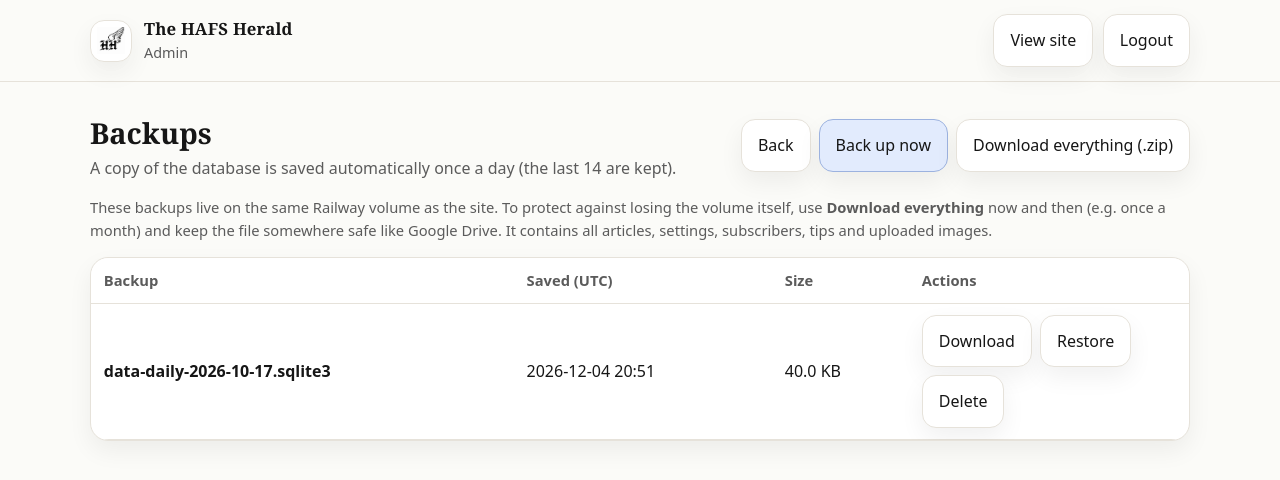
After one commit to HAFS-Herald/hafs-herald-website, a Flask app: page /admin/backups in a window 1280 px wide. The commit adds this page. Shown: the top 480 px of the page. Run offline with Flask 3, Linux system fonts and the light colour scheme; the visitor is signed in with stand-in values (Sample User, id 1).

Commit message:
Add drafts, automatic backups and spam protection
- Articles have a Draft/Published status; only published ones are served
  by /api/content. Existing articles migrate as published, new ones start
  as drafts. Admin gets a status column and a Preview page.
- Daily SQLite backup to DATA_DIR/backups on the first request of the day
  (last 14 kept), plus an admin Backups page with back up now, download,
  restore (snapshots current state first) and a full .zip with uploads.
- Tip and subscribe endpoints get a honeypot field, a per-visitor limit
  of 5/hour (keyed hash of the IP, purged after 24h) and length caps.
  The frontend shows the server's error message.

Co-Authored-By: Claude Opus 5.5 <noreply@anthropic.com>
Claude-Session: https://claude.ai/code/session_01AbDYsJ4sqw7cdhxn2HaNa4

```diff
--- a/backend/app.py
+++ b/backend/app.py
@@ -1,25 +1,33 @@
 # app.py — The HAFS Herald CMS (Flask + SQLite)
 from __future__ import annotations
 
+import hashlib
+import hmac
 import json
 import os
 import re
 import secrets
 import sqlite3
-from datetime import datetime, timezone
+import tempfile
+import time
+import zipfile
+from datetime import datetime, timedelta, timezone
 from pathlib import Path
 from typing import Any, Dict, Optional
 
 from flask_cors import CORS
+from werkzeug.middleware.proxy_fix import ProxyFix
 
 from flask import (
     Flask,
     abort,
+    current_app,
     flash,
     jsonify,
     redirect,
     render_template,
     request,
+    send_file,
     send_from_directory,
     session,
     url_for,
@@ -57,6 +65,15 @@ DATA_DIR = _detect_data_dir()
 DB_PATH = Path(os.environ.get("DB_PATH") or str(DATA_DIR / "data.sqlite3"))
 UPLOAD_DIR = Path(os.environ.get("UPLOAD_DIR") or str(DATA_DIR / "uploads"))
 UPLOAD_DIR.mkdir(parents=True, exist_ok=True)
+BACKUP_DIR = Path(os.environ.get("BACKUP_DIR") or str(DATA_DIR / "backups"))
+BACKUP_DIR.mkdir(parents=True, exist_ok=True)
+BACKUP_KEEP = int(os.environ.get("BACKUP_KEEP", "14"))
+
+STATUSES = ("draft", "published")
+
+# Public form limits: (max submissions, per seconds) per visitor
+RATE_LIMITS = {"tip": (5, 3600), "subscribe": (5, 3600)}
+MAX_TIP_CHARS = 5000
 ALLOWED_EXTS = {".png", ".jpg", ".jpeg", ".webp", ".gif"}
 
 SECTIONS = [
@@ -183,6 +200,7 @@ def row_to_article(r: sqlite3.Row) -> Dict[str, Any]:
         "issue": int(r["issue"]) if "issue" in r.keys() else 0,
         "pullQuote": r["pullQuote"],
         "body": body,
+        "status": r["status"] if "status" in r.keys() else "published",
         "updated_at": r["updated_at"],
     }
 
@@ -203,7 +221,8 @@ def init_db():
                 issue INTEGER NOT NULL DEFAULT 0,
                 pullQuote TEXT NOT NULL,
                 body_json TEXT NOT NULL,
-                updated_at TEXT NOT NULL
+                updated_at TEXT NOT NULL,
+                status TEXT NOT NULL DEFAULT 'published'
             )
             """
         )
@@ -236,10 +255,23 @@ def init_db():
             """
         )
 
+        c.execute(
+            """
+            CREATE TABLE IF NOT EXISTS rate_events (
+                visitor TEXT NOT NULL,
+                kind TEXT NOT NULL,
+                ts REAL NOT NULL
+            )
+            """
+        )
+
         # Migration: ensure 'issue' exists even if DB created earlier
         cols = [row["name"] for row in c.execute("PRAGMA table_info(articles)").fetchall()]
         if "issue" not in cols:
             c.execute("ALTER TABLE articles ADD COLUMN issue INTEGER NOT NULL DEFAULT 0")
+        # Migration: articles saved before drafts existed were all live, so they stay published
+        if "status" not in cols:
+            c.execute("ALTER TABLE articles ADD COLUMN status TEXT NOT NULL DEFAULT 'published'")
 
         c.commit()
 
@@ -262,6 +294,7 @@ def seed_articles_if_empty():
                 "cover": "",
                 "issue": 1,
                 "pullQuote": "We don’t chase certainty; we chase clarity.",
+                "status": "published",
                 "body": [
                     "This is a seeded demo article. Replace it in /admin, or delete it.",
                     "Use the Issue number field to decide what appears on the homepage.",
@@ -318,14 +351,15 @@ def upsert_article(a: Dict[str, Any], connection: Optional[sqlite3.Connection] =
     now = utc_now_iso()
 
     issue_val = int(a.get("issue") or 0)
+    status = a.get("status") if a.get("status") in STATUSES else "draft"
     body_list = a.get("body", [])
     if not isinstance(body_list, list):
         body_list = []
 
     connection.execute(
         """
-        INSERT INTO articles (id,title,section,author,date,summary,cover,featured,issue,pullQuote,body_json,updated_at)
-        VALUES (?,?,?,?,?,?,?,?,?,?,?,?)
+        INSERT INTO articles (id,title,section,author,date,summary,cover,featured,issue,pullQuote,body_json,updated_at,status)
+        VALUES (?,?,?,?,?,?,?,?,?,?,?,?,?)
         ON CONFLICT(id) DO UPDATE SET
           title=excluded.title,
           section=excluded.section,
@@ -337,7 +371,8 @@ def upsert_article(a: Dict[str, Any], connection: Optional[sqlite3.Connection] =
           issue=excluded.issue,
           pullQuote=excluded.pullQuote,
           body_json=excluded.body_json,
-          updated_at=excluded.updated_at
+          updated_at=excluded.updated_at,
+          status=excluded.status
         """,
         (
             (a.get("id") or "").strip(),
@@ -352,6 +387,7 @@ def upsert_article(a: Dict[str, Any], connection: Optional[sqlite3.Connection] =
             (a.get("pullQuote") or "").strip(),
             json.dumps(body_list, ensure_ascii=False),
             now,
+            status,
         ),
     )
 
@@ -368,6 +404,8 @@ def delete_article(article_id: str):
 
 def is_valid_email(email: str) -> bool:
     email = (email or "").strip()
+    if len(email) > 254:
+        return False
     # Simple sanity check; not RFC-perfect
     return bool(re.match(r"^[^@\s]+@[^@\s]+\.[^@\s]+$", email))
 
@@ -388,7 +426,7 @@ def add_subscriber(email: str) -> bool:
 
 def add_tip(message: str) -> bool:
     message = (message or "").strip()
-    if len(message) < 5:
+    if len(message) < 5 or len(message) > MAX_TIP_CHARS:
         return False
     now = utc_now_iso()
     with conn() as c:
@@ -400,9 +438,115 @@ def add_tip(message: str) -> bool:
     return True
 
 
+def backup_path(name: str) -> Optional[Path]:
+    """Resolve a backup filename from a form, refusing anything outside BACKUP_DIR."""
+    if not re.match(r"^data-[0-9A-Za-z_-]+\.sqlite3$", name or ""):
+        return None
+    p = BACKUP_DIR / name
+    return p if p.is_file() else None
+
+
+def make_backup(label: str) -> Path:
+    """Copy the live database into BACKUP_DIR using SQLite's online backup."""
+    out = BACKUP_DIR / f"data-{label}.sqlite3"
+    tmp = out.with_suffix(".partial")
+    with conn() as src:
+        dst = sqlite3.connect(tmp)
+        try:
+            src.backup(dst)
+        finally:
+            dst.close()
+    os.replace(tmp, out)
+    return out
+
+
+def list_backups():
+    items = []
+    for p in BACKUP_DIR.glob("data-*.sqlite3"):
+        st = p.stat()
+        items.append({"name": p.name, "size": st.st_size, "mtime": st.st_mtime})
+    items.sort(key=lambda b: b["mtime"], reverse=True)
+    return items
+
+
+def prune_daily_backups():
+    daily = sorted(BACKUP_DIR.glob("data-daily-*.sqlite3"))
+    for old in daily[:-BACKUP_KEEP] if BACKUP_KEEP > 0 else []:
+        old.unlink(missing_ok=True)
+
+
+_last_backup_day = None
+
+
+def maybe_daily_backup():
+    """Take one backup per day, on the first request of the day.
+
+    Railway has no cron here, so this piggybacks on traffic. A lock file keeps
+    the two gunicorn workers from both doing it.
+    """
+    global _last_backup_day
+    day = datetime.now(timezone.utc).strftime("%Y-%m-%d")
+    if _last_backup_day == day:
+        return
+    final = BACKUP_DIR / f"data-daily-{day}.sqlite3"
+    if final.exists():
+        _last_backup_day = day
+        return
+    lock = BACKUP_DIR / f".daily-{day}.lock"
+    try:
+        # A lock left by a crashed worker shouldn't block backups forever
+        if lock.exists() and time.time() - lock.stat().st_mtime > 600:
+            lock.unlink(missing_ok=True)
+        fd = os.open(lock, os.O_WRONLY | os.O_CREAT | os.O_EXCL)
+    except FileExistsError:
+        return
+    try:
+        os.close(fd)
+        make_backup(f"daily-{day}")
+        prune_daily_backups()
+        _last_backup_day = day
+    except Exception as e:
+        print(f"[backup] daily backup failed: {e}", flush=True)
+    finally:
+        lock.unlink(missing_ok=True)
+
+
+def visitor_id() -> str:
+    # Store a keyed hash, never the raw IP, so tips stay anonymous
+    ip = request.remote_addr or "unknown"
+    key = str(current_app.secret_key)
+    return hmac.new(key.encode(), ip.encode(), hashlib.sha256).hexdigest()[:32]
+
+
+def rate_limited(kind: str) -> bool:
+    """Record a submission and return True if this visitor is over the limit."""
+    limit, window = RATE_LIMITS[kind]
+    now = time.time()
+    who = visitor_id()
+    with conn() as c:
+        c.execute("DELETE FROM rate_events WHERE ts < ?", (now - 86400,))
+        n = c.execute(
+            "SELECT COUNT(*) FROM rate_events WHERE visitor = ? AND kind = ? AND ts > ?",
+            (who, kind, now - window),
+        ).fetchone()[0]
+        if n >= limit:
+            c.commit()
+            return True
+        c.execute("INSERT INTO rate_events (visitor, kind, ts) VALUES (?,?,?)", (who, kind, now))
+        c.commit()
+    return False
+
+
+def is_bot_submission(data: Dict[str, Any]) -> bool:
+    # Hidden "website" field: people never see it, form-filling bots do
+    return bool((data.get("website") or "").strip())
+
+
 def create_app() -> Flask:
     # Serve /public as static files at the site root
     app = Flask(__name__, static_folder="public", static_url_path="")
+    # Railway sits in front of the app; trust its one X-Forwarded-For hop for visitor IPs
+    app.wsgi_app = ProxyFix(app.wsgi_app, x_for=1, x_proto=1)
     # Allow Cloudflare Pages (different origin) to call /api/*
     CORS(app, resources={r"/api/*": {"origins": "*"}})
     app.secret_key = load_secret_key()
@@ -412,6 +556,18 @@ def create_app() -> Flask:
     app.config["MAX_CONTENT_LENGTH"] = int(os.environ.get("MAX_UPLOAD_MB", "12")) * 1024 * 1024 * 4
 
     init_db()
+
+    @app.before_request
+    def _daily_backup():
+        maybe_daily_backup()
+
+    @app.template_filter("timestamp_utc")
+    def _timestamp_utc(ts: int) -> str:
+        return datetime.fromtimestamp(ts, tz=timezone.utc).strftime("%Y-%m-%d %H:%M")
+
+    @app.context_processor
+    def _public_site():
+        return {"public_site_url": (os.environ.get("PUBLIC_SITE_URL") or "").rstrip("/")}
 
     @app.get("/")
     def home():
@@ -438,13 +594,17 @@ def create_app() -> Flask:
     @app.get("/api/content")
     def api_content():
         with conn() as c:
-            rows = c.execute("SELECT * FROM articles ORDER BY date DESC").fetchall()
+            rows = c.execute("SELECT * FROM articles WHERE status = 'published' ORDER BY date DESC").fetchall()
         articles = [row_to_article(r) for r in rows]
         return jsonify({"sections": SECTIONS, "articles": articles, "settings": get_settings()})
 
     @app.post("/api/subscribe")
     def api_subscribe():
         data = request.get_json(silent=True) or {}
+        if is_bot_submission(data):
+            return jsonify({"ok": True})
+        if rate_limited("subscribe"):
+            return jsonify({"ok": False, "error": "Too many attempts. Try again later."}), 429
         email = (data.get("email") or "").strip()
         if not add_subscriber(email):
             return jsonify({"ok": False, "error": "Please enter a valid email."}), 400
@@ -453,7 +613,13 @@ def create_app() -> Flask:
     @app.post("/api/tip")
     def api_tip():
         data = request.get_json(silent=True) or {}
+        if is_bot_submission(data):
+            return jsonify({"ok": True})
         msg = (data.get("message") or "").strip()
+        if len(msg) > MAX_TIP_CHARS:
+            return jsonify({"ok": False, "error": f"Tip is too long (max {MAX_TIP_CHARS} characters)."}), 400
+        if rate_limited("tip"):
+            return jsonify({"ok": False, "error": "Too many tips from you in the last hour. Try again later."}), 429
         if not add_tip(msg):
             return jsonify({"ok": False, "error": "Tip is too short."}), 400
         return jsonify({"ok": True})
@@ -519,6 +685,7 @@ def create_app() -> Flask:
             "issue": int(s.get("currentIssueNumber", 0) or 0),
             "pullQuote": "",
             "body": [],
+            "status": "draft",
         }
         return render_template("admin_edit.html", a=a, sections=SECTIONS, csrf=csrf_token(), is_new=True)
 
@@ -530,6 +697,26 @@ def create_app() -> Flask:
         if not r:
             abort(404)
         return render_template("admin_edit.html", a=row_to_article(r), sections=SECTIONS, csrf=csrf_token(), is_new=False)
+
+    @app.get("/admin/preview/<article_id>")
+    @require_login
+    def admin_preview(article_id: str):
+        with conn() as c:
+            r = c.execute("SELECT * FROM articles WHERE id = ?", (article_id,)).fetchone()
+        if not r:
+            abort(404)
+        a = row_to_article(r)
+        blocks = []
+        for p in a["body"]:
+            m = re.match(r'^!\[([^\]]*)\]\(([^)\s]+)(?:\s+"([^"]+)")?\)$', p.strip())
+            if m:
+                src = m.group(2)
+                if not re.match(r"^(https?:)?//", src) and not src.startswith("/"):
+                    src = "/" + src
+                blocks.append({"img": src, "alt": m.group(1), "caption": m.group(3) or ""})
+            else:
+                blocks.append({"text": p})
+        return render_template("admin_preview.html", a=a, blocks=blocks, title=f"Preview: {a['title']}")
 
     @app.post("/admin/save")
     @require_login
@@ -576,12 +763,13 @@ def create_app() -> Flask:
             "issue": issue,
             "pullQuote": (request.form.get("pullQuote") or "").strip(),
             "body": body,
+            "status": request.form.get("status") if request.form.get("status") in STATUSES else "draft",
         }
         if a["section"] not in SECTIONS:
             a["section"] = "News"
 
         upsert_article(a)
-        flash("Saved.", "ok")
+        flash("Published — it's live on the site." if a["status"] == "published" else "Saved as draft (not visible on the site).", "ok")
         return redirect(url_for("admin_edit", article_id=article_id))
 
     @app.post("/admin/delete/<article_id>")
@@ -717,6 +905,94 @@ def create_app() -> Flask:
                 "tips": [dict(r) for r in tips],
             }
         )
+    # ---------- Admin: backups ----------
+    @app.get("/admin/backups")
+    @require_login
+    def admin_backups():
+        return render_template(
+            "admin_backups.html",
+            backups=list_backups(),
+            keep=BACKUP_KEEP,
+            backup_dir=str(BACKUP_DIR),
+            csrf=csrf_token(),
+            title="Backups",
+        )
+
+    @app.post("/admin/backups/create")
+    @require_login
+    def admin_backups_create():
+        if not verify_csrf():
+            abort(400)
+        out = make_backup("manual-" + datetime.now(timezone.utc).strftime("%Y-%m-%d_%H%M%S"))
+        flash(f"Backup created: {out.name}", "ok")
+        return redirect(url_for("admin_backups"))
+
+    @app.get("/admin/backups/download/<name>")
+    @require_login
+    def admin_backups_download(name: str):
+        p = backup_path(name)
+        if not p:
+            abort(404)
+        return send_file(p, as_attachment=True, download_name=p.name)
+
+    @app.post("/admin/backups/restore")
+    @require_login
+    def admin_backups_restore():
+        if not verify_csrf():
+            abort(400)
+        p = backup_path(request.form.get("name", ""))
+        if not p:
+            abort(400)
+        # Snapshot the current state first so a restore can itself be undone
+        safety = make_backup("before-restore-" + datetime.now(timezone.utc).strftime("%Y-%m-%d_%H%M%S"))
+        src = sqlite3.connect(p)
+        try:
+            with conn() as dst:
+                src.backup(dst)
+        finally:
+            src.close()
+        init_db()  # bring an older backup up to the current schema
+        flash(f"Restored {p.name}. The previous state was saved as {safety.name}.", "ok")
+        return redirect(url_for("admin_backups"))
+
+    @app.post("/admin/backups/delete")
+    @require_login
+    def admin_backups_delete():
+        if not verify_csrf():
+            abort(400)
+        p = backup_path(request.form.get("name", ""))
+        if not p:
+            abort(400)
+        p.unlink()
+        flash(f"Deleted {p.name}.", "ok")
+        return redirect(url_for("admin_backups"))
+
+    @app.get("/admin/backups/full.zip")
+    @require_login
+    def admin_backups_full():
+        """Database snapshot plus every uploaded image, for keeping a copy off Railway."""
+        stamp = datetime.now(timezone.utc).strftime("%Y-%m-%d")
+        tmp_dir = Path(tempfile.mkdtemp())
+        db_copy = tmp_dir / "data.sqlite3"
+        with conn() as src:
+            dst = sqlite3.connect(db_copy)
+            try:
+                src.backup(dst)
+            finally:
+                dst.close()
+        zip_path = tmp_dir / f"hafs-herald-backup-{stamp}.zip"
+        with zipfile.ZipFile(zip_path, "w", zipfile.ZIP_DEFLATED) as z:
+            z.write(db_copy, "data.sqlite3")
+            for f in UPLOAD_DIR.rglob("*"):
+                if f.is_file():
+                    z.write(f, "uploads/" + f.relative_to(UPLOAD_DIR).as_posix())
+        db_copy.unlink()
+        # Unlink now; the open handle keeps the data readable until the response finishes
+        fh = open(zip_path, "rb")
+        zip_path.unlink()
+        tmp_dir.rmdir()
+        return send_file(fh, as_attachment=True, download_name=zip_path.name, mimetype="application/zip")
+
     from media_library import bp as media_bp
     app.register_blueprint(media_bp)
 
--- /dev/null
+++ b/backend/templates/admin_backups.html
@@ -0,0 +1,64 @@
+{% extends "admin_base.html" %}
+{% block content %}
+  <div class="admin-top">
+    <div>
+      <h1 class="headline-lg" style="margin:0;">Backups</h1>
+      <div class="muted">A copy of the database is saved automatically once a day (the last {{ keep }} are kept).</div>
+    </div>
+    <div class="links">
+      <a class="btn btn-muted" href="/admin">Back</a>
+      <form method="post" action="/admin/backups/create" style="display:inline;">
+        <input type="hidden" name="csrf" value="{{ csrf }}" />
+        <button class="btn" type="submit">Back up now</button>
+      </form>
+      <a class="btn btn-muted" href="/admin/backups/full.zip">Download everything (.zip)</a>
+    </div>
+  </div>
+
+  <p class="help">
+    These backups live on the same Railway volume as the site. To protect against losing the volume itself,
+    use <strong>Download everything</strong> now and then (e.g. once a month) and keep the file somewhere safe
+    like Google Drive. It contains all articles, settings, subscribers, tips and uploaded images.
+  </p>
+
+  <div class="card" style="padding:0; overflow:hidden;">
+    <table class="admin-table">
+      <thead>
+        <tr>
+          <th>Backup</th>
+          <th>Saved (UTC)</th>
+          <th>Size</th>
+          <th style="width: 280px;">Actions</th>
+        </tr>
+      </thead>
+      <tbody>
+        {% for b in backups %}
+          <tr>
+            <td><strong>{{ b.name }}</strong></td>
+            <td>{{ b.mtime | int | timestamp_utc }}</td>
+            <td>{{ (b.size / 1024) | round(1) }} KB</td>
+            <td>
+              <div style="display:flex; gap:.5rem; flex-wrap:wrap;">
+                <a class="btn btn-muted" href="/admin/backups/download/{{ b.name }}">Download</a>
+                <form method="post" action="/admin/backups/restore" onsubmit="return confirm('Restore {{ b.name }}? Everything changed since then (articles, settings, subscribers, tips) will be replaced. The current state is backed up first.');">
+                  <input type="hidden" name="csrf" value="{{ csrf }}" />
+                  <input type="hidden" name="name" value="{{ b.name }}" />
+                  <button class="btn btn-muted" type="submit">Restore</button>
+                </form>
+                <form method="post" action="/admin/backups/delete" onsubmit="return confirm('Delete {{ b.name }}?');">
+                  <input type="hidden" name="csrf" value="{{ csrf }}" />
+                  <input type="hidden" name="name" value="{{ b.name }}" />
+                  <button class="btn btn-muted" type="submit">Delete</button>
+                </form>
+              </div>
+            </td>
+          </tr>
+        {% endfor %}
+      </tbody>
+    </table>
+  </div>
+
+  {% if not backups %}
+    <p class="muted">No backups yet. The first one is made automatically on the next visit, or click “Back up now”.</p>
+  {% endif %}
+{% endblock %}
--- a/backend/templates/admin_base.html
+++ b/backend/templates/admin_base.html
@@ -24,6 +24,9 @@
     .admin-form .row{ display:grid; grid-template-columns: 1fr 1fr; gap: .8rem; }
     @media (max-width: 820px){ .admin-form .row{ grid-template-columns: 1fr; } }
     .help{ color: var(--muted); font-size: .92rem; }
+    .status{ display:inline-block; padding:.15rem .55rem; border-radius:999px; font-size:.8rem; font-weight:600; border:1px solid var(--border); }
+    .status-draft{ color: var(--muted); }
+    .status-published{ border-color: color-mix(in oklab, var(--accent) 35%, var(--border)); background: color-mix(in oklab, var(--accent) 10%, var(--panel)); }
   </style>
 </head>
 <body>
@@ -39,7 +42,7 @@
         </a>
       </div>
       <div class="topbar-right">
-        <a class="btn btn-muted" href="/">View site</a>
+        <a class="btn btn-muted" href="{{ public_site_url or '/' }}">View site</a>
         {% if session.get("authed") %}
           <a class="btn btn-muted" href="/admin/logout">Logout</a>
         {% endif %}
--- a/frontend/public/index.html
+++ b/frontend/public/index.html
@@ -144,6 +144,9 @@
           <span class="field-label">Email</span>
           <input type="email" required placeholder="name@example.com" />
         </label>
+        <div class="hp-field" aria-hidden="true">
+          <label>Leave this empty <input type="text" name="website" tabindex="-1" autocomplete="off" /></label>
+        </div>
         <button class="btn" type="submit">Subscribe</button>
         <p class="form-hint muted" id="newsletterHint">No spam—just issue releases and highlights.</p>
       </form>
@@ -198,6 +201,9 @@
         <span class="field-label">Your tip</span>
         <textarea id="tipMessage" name="message" rows="6" placeholder="What should we investigate?" required></textarea>
       </label>
+      <div class="hp-field" aria-hidden="true">
+        <label>Leave this empty <input type="text" name="website" tabindex="-1" autocomplete="off" /></label>
+      </div>
       <div class="modal-actions">
         <button class="btn btn-muted" type="button" id="tipCancel">Cancel</button>
         <button class="btn" type="submit" id="tipSend">Send</button>
--- a/frontend/public/styles.css
+++ b/frontend/public/styles.css
@@ -719,3 +719,6 @@ textarea{ resize: vertical; }
   object-fit: cover;
   display: block;
 }
+
+/* Spam trap: hidden from people, filled in by bots */
+.hp-field{ position:absolute; left:-10000px; width:1px; height:1px; overflow:hidden; }
```
Also changed, not shown: backend/templates/admin_edit.html (+14 -5 lines), backend/templates/admin_list.html (+6 -1 lines), backend/templates/admin_preview.html (added, +52 -0 lines), frontend/public/app.js (+6 -4 lines), README.md.
